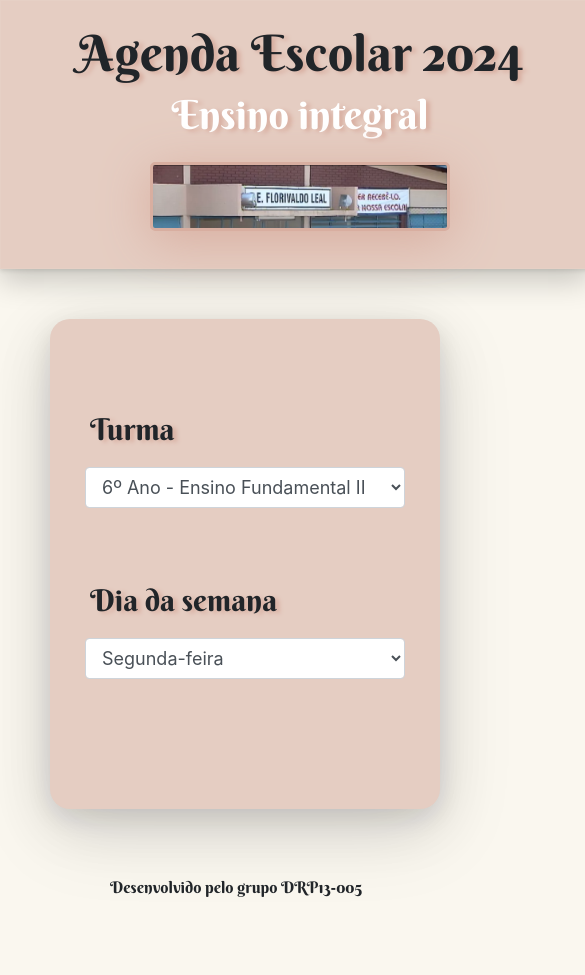
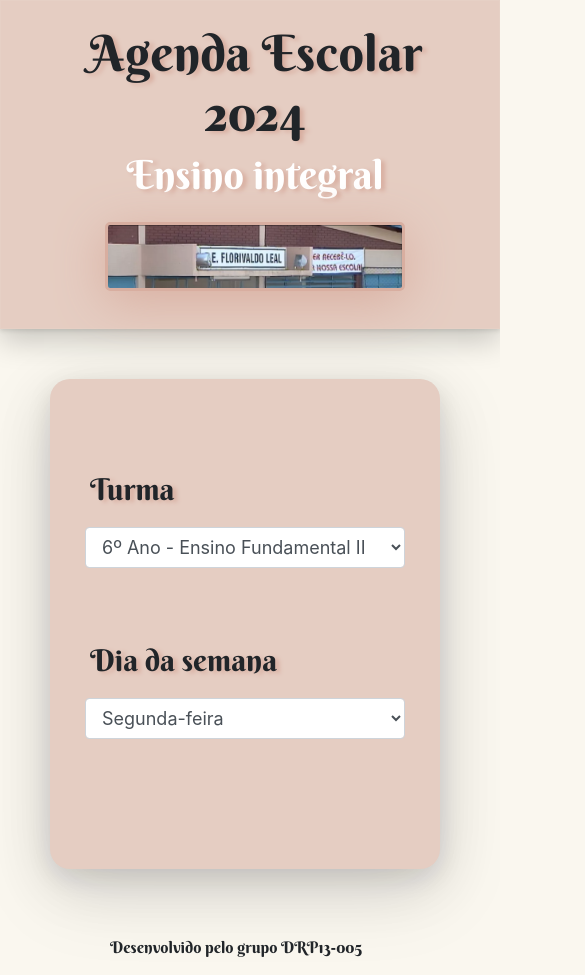
Before and after one commit to barbssx/projeto-integrador-I-univesp-agenda-escolar, a website: page index.html in a window 390 px wide. Shown: the whole page, 585 px wide, since content can reach past the window. Before the commit the page ends 915 px from the top, so only its background shows below. Drawn offline with nearby package versions, Linux system fonts and the light colour scheme; no server answers; a web font is replaced by a local one.

Commit message:
header no centro, max:760

```diff
--- a/public/css/style.css
+++ b/public/css/style.css
@@ -118,12 +118,12 @@ footer {
           }
 
           main{
-            display:inline-block;
+            display:inline-flex;
             width: 100%;
           }
 
           header{
-            width: 590px;
+            width: 500px;
           }
 
           footer {
```
